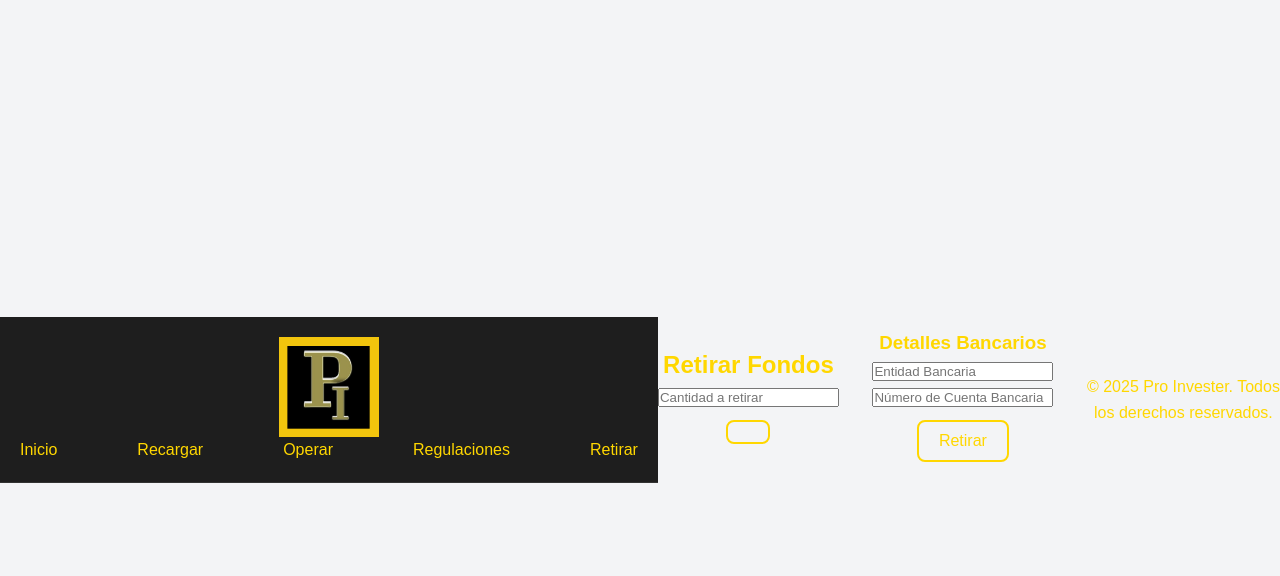
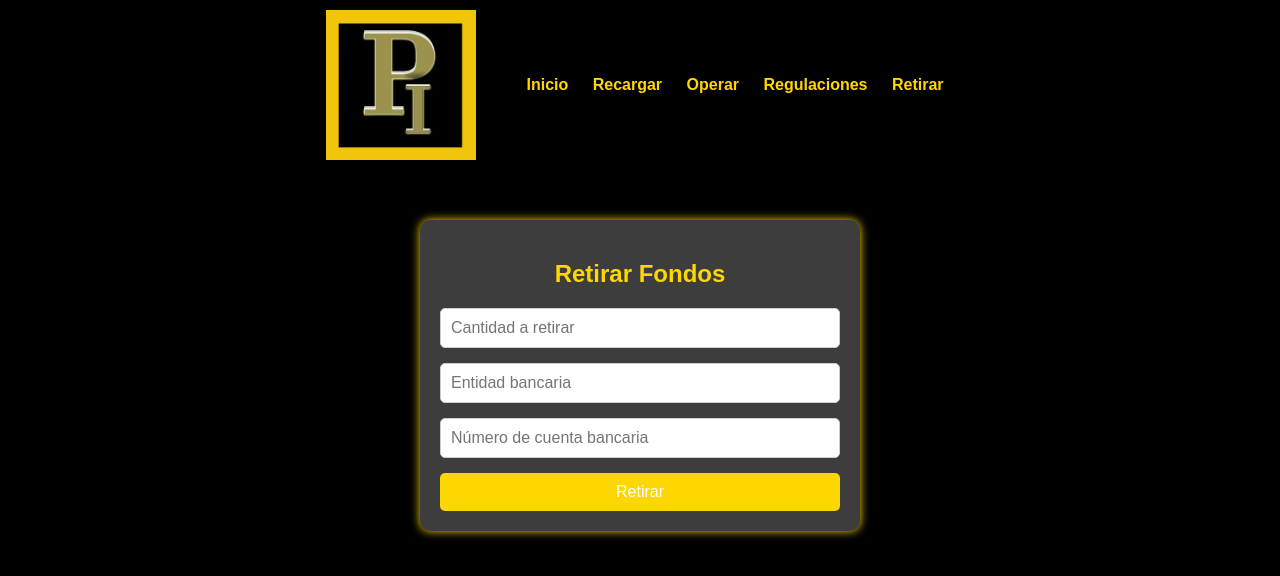
Before and after one commit to RymondCastillo6/BROKER, a plain HTML site: page pages/about.html in a window 1280 px wide. Drawn offline with Linux system fonts and the light colour scheme.

Commit message:
Actualización de dashboard, eliminación de archivos no usados

```diff
--- a/pages/about.html
+++ b/pages/about.html
@@ -1,21 +1,15 @@
 <!DOCTYPE html>
 <html lang="es">
 <head>
-  <meta charset="UTF-8" />
-  <meta name="viewport" content="width=device-width, initial-scale=1.0"/>
-  <title>Acerca de - Pro Invester</title>
-  <link rel="stylesheet" href="../css/main.css" />
-  <script src="../js/theme.js" defer></script>
-</head>
-<body>
+  <meta charset="UTF-8">
+  <meta name="viewport" content="width=device-width, initial-scale=1.0">
+  <title>Retirar - Broker</title>
   <header>
     <div class="header-container">
-      <img src="logo.png" alt="Logo Pro Invester" class="logo" />
-
-    </div>
+      <img src="logo.png" alt="Logo Pro Invester" class="logo"/>
     <nav>
       <ul>
-        <li><a href="index.html">Inicio</a></li>
+        <li><a href="lindex.html">Inicio</a></li>
         <li><a href="dashboard.html">Recargar</a></li>
         <li><a href="trade.html">Operar</a></li>
         <li><a href="regulations.html">Regulaciones</a></li>
@@ -23,38 +17,97 @@
       </ul>
     </nav>
   </header>
+<style>
+    nav ul li {
+        list-style: none;
+        display: inline-block;
+        margin: 0 10px;
+    }
 
-  <!-- /pages/retirar.html -->
-<!DOCTYPE html>
-<html lang="es">
-<head>
-    <meta charset="UTF-8">
-    <meta name="viewport" content="width=device-width, initial-scale=1.0">
-    <title>Retirar - Broker</title>
-    <link rel="stylesheet" href="../css/styles.css">
+    nav ul li a {
+        text-decoration: none;
+        color: #FFD700;
+        font-weight: bold;
+        transition: color 0.3s ease;
+    }
+
+    nav ul li a:hover {
+        color: #ffffff;
+    }
+</style>
+<style>
+    .header-container {
+        display: flex;
+        align-items: center;
+        justify-content: center;
+        padding: 10px;
+    }
+
+    .logo {
+        max-width: 150px;
+        height: auto;
+    }
+</style>
+  <style>
+    body {
+      background-color: #000000;
+      font-family: Arial, sans-serif;
+      margin: 0;
+      padding: 0;
+    }
+
+    .container {
+      max-width: 400px;
+      margin: 50px auto;
+      background-color: #3e3d3d;
+      padding: 20px;
+      border-radius: 10px;
+      box-shadow: 0 0 10px #ffd700;
+    }
+
+    h2 {
+      text-align: center;
+      margin-bottom: 20px;
+      color: #FFD700;
+    }
+
+    form {
+      display: flex;
+      flex-direction: column;
+      gap: 15px;
+    }
+
+    input {
+      padding: 10px;
+      font-size: 16px;
+      border: 1px solid #ccc;
+      border-radius: 5px;
+    }
+
+    button {
+      padding: 10px;
+      background-color: #FFD700;
+      color: #fff;
+      border: none;
+      font-size: 16px;
+      border-radius: 5px;
+      cursor: pointer;
+    }
+
+    button:hover {
+      background-color: #000000;
+    }
+  </style>
 </head>
 <body>
   <div class="container">
     <h2>Retirar Fondos</h2>
     <form>
       <input type="number" placeholder="Cantidad a retirar" required>
-            <button type="submit"></button>
+      <input type="text" placeholder="Entidad bancaria" required>
+      <input type="text" placeholder="Número de cuenta bancaria" required>
+      <button type="submit">Retirar</button>
     </form>
   </div>
 </body>
 </html>
-
-<div class="bank-details">
-    <h3>Detalles Bancarios</h3>
-    <form>
-        <input type="text" placeholder="Entidad Bancaria" required>
-        <input type="text" placeholder="Número de Cuenta Bancaria" required>
-        <button type="submit">Retirar</button>
-    </form>
-</div>
-
-  <footer>
-    <p>&copy; 2025 Pro Invester. Todos los derechos reservados.</p>
-  </footer>
-</body>
-</html>
```
Also changed, not shown: pages/dashboard.html (+13 -30 lines), pages/lindex.html (+1 -1 lines), pages/recargar.html (deleted, +0 -19 lines), pages/regulations.html (+1 -1 lines), pages/retirar.html (deleted, +0 -19 lines), css/styles.css (line endings or trailing spaces). Lines whose indentation alone changed are shown as unchanged.
